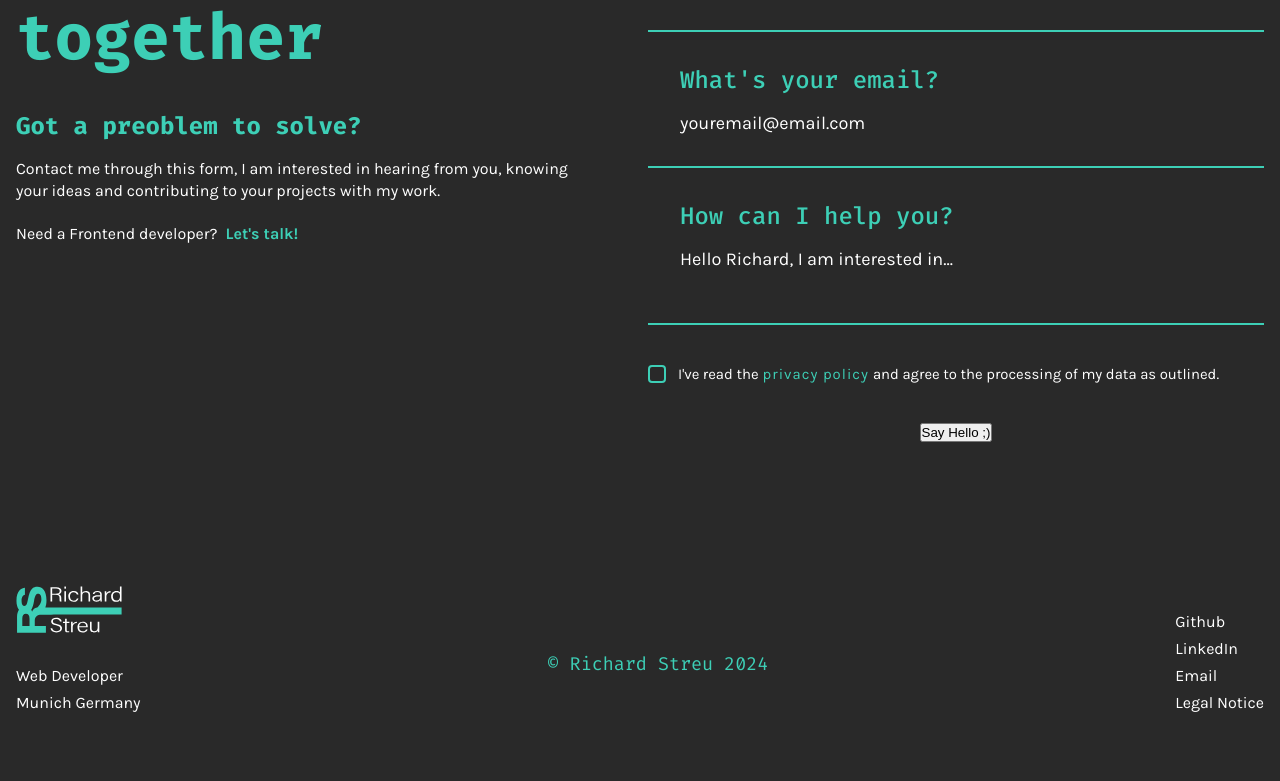
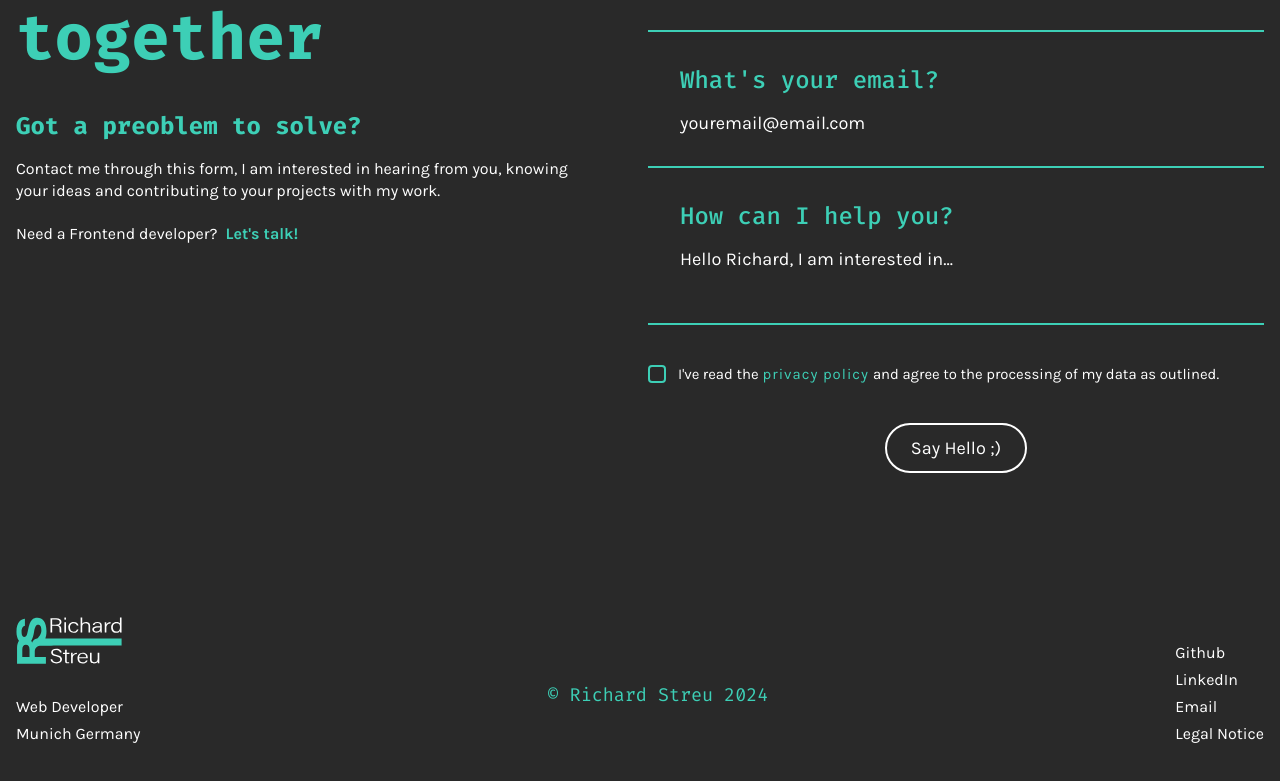
Before and after one commit to RichardStreu/portfolioAngular, an Angular app: page / in a window 1280 px wide. Shown: the part 4092-4873 px from the top of the page. Built offline with nearby package versions, Linux system fonts and the light colour scheme.

Commit message:
feat: enhance contact form button with sliding animation and improved styling

```diff
--- a/src/app/landing-page/sections/f-contact/contact-form/contact-form.component.html
+++ b/src/app/landing-page/sections/f-contact/contact-form/contact-form.component.html
@@ -44,7 +44,7 @@
     </div>
     <div class="buttonBox">
       <button class="submitButton" type="submit" value="submit">
-        {{ submitButtonText }}
+        <span>{{ submitButtonText }}</span>
       </button>
     </div>
   </form>
--- a/src/app/landing-page/sections/f-contact/contact-form/contact-form.component.scss
+++ b/src/app/landing-page/sections/f-contact/contact-form/contact-form.component.scss
@@ -1,4 +1,14 @@
 @import "../../../../../styles.scss";
+
+@keyframes buttonSlide {
+  0% {
+    transform: translateX(calc(100% + 3rem));
+  }
+
+  100% {
+    transform: translateX(calc(-100% - 3rem));
+  }
+}
 
 .formContainer {
   display: flex;
@@ -133,5 +143,39 @@
     display: flex;
     flex-direction: row;
     justify-content: center;
+
+    button {
+      background-color: transparent;
+      border: 2px solid white;
+      padding: 0.75rem 1.5rem;
+      border-radius: 100vh;
+      cursor: pointer;
+      transition: all 0.2s ease-in-out;
+      text-decoration: none;
+      color: white;
+      font-family: "Karla", sans-serif;
+      font-size: 1.13rem;
+      position: relative;
+      display: inline-block;
+      overflow: hidden;
+
+      span {
+        position: relative;
+      }
+
+      &:hover {
+        border: 2px solid $color-highLight;
+
+        span {
+          transition: all 1s ease-in;
+          display: inline-block;
+          transform: translateX(calc(-100% - 3rem));
+          animation: buttonSlide 2s linear infinite;
+          animation-direction: normal;
+          animation-delay: 1s;
+          color: $color-highLight;
+        }
+      }
+    }
   }
 }
```
